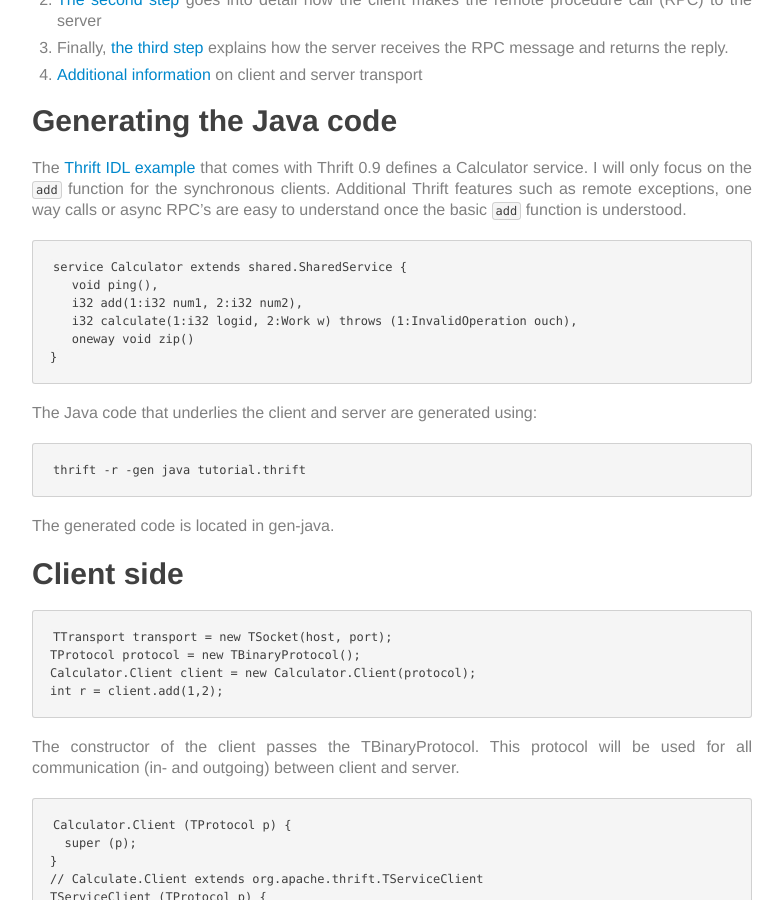
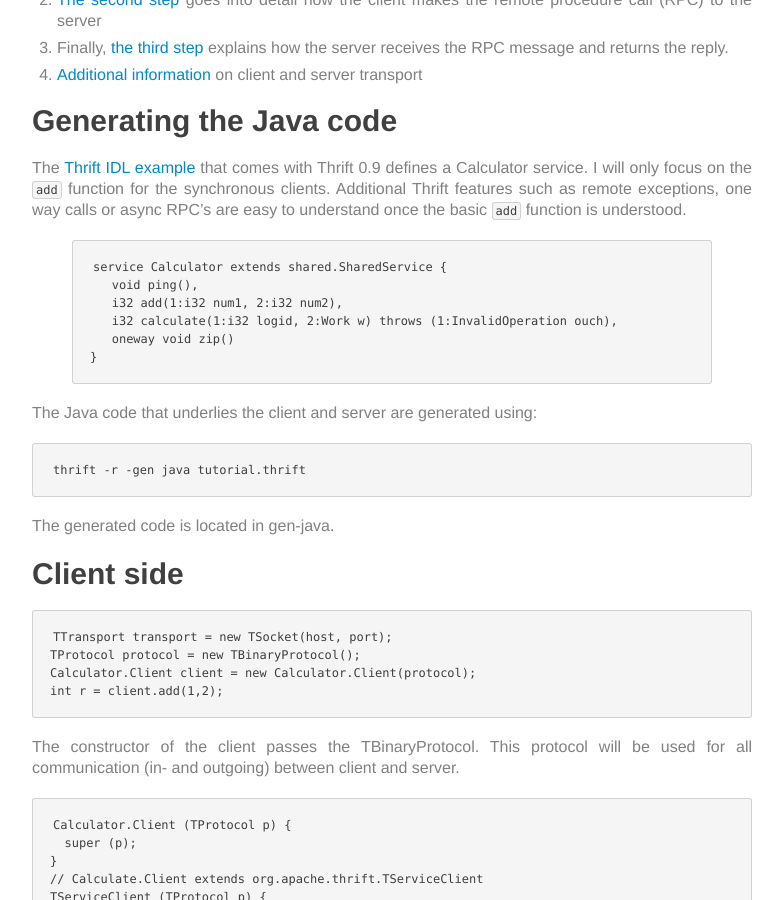
Before and after one commit to pauldeschacht/pauldeschacht.github.io, a Jekyll site: the page built from _posts/2014-02-27-Understanding-Trift.md, in a window 1280 px wide and 900 px high, scrolled down 589 px. Shown: the whole window, without its empty margins (248-1031 px from the left). Built offline with Jekyll 4.4.1, drawn with Linux system fonts in a browser that asks for light colours.

Commit message:
Update 2014-02-27-Understanding-Trift.md

````diff
--- a/_posts/2014-02-27-Understanding-Trift.md
+++ b/_posts/2014-02-27-Understanding-Trift.md
@@ -21,14 +21,14 @@ In this post, I will explain how Thrift works internally by following the consec
 The [Thrift IDL example](http://thrift.apache.org/tutorial/java/) that comes with Thrift 0.9 defines a Calculator service. I will only focus on the `add` function for the synchronous clients. Additional Thrift features such as remote exceptions, one way calls or async RPC's are easy to understand once the basic  `add` function is understood.
 
 
-```Java
+{% highlight java %}
 service Calculator extends shared.SharedService {
    void ping(),
    i32 add(1:i32 num1, 2:i32 num2),
    i32 calculate(1:i32 logid, 2:Work w) throws (1:InvalidOperation ouch),
    oneway void zip()
 }
-```
+{% endhighlight %}
 
 The Java code that underlies the client and server are generated using:
 
````
